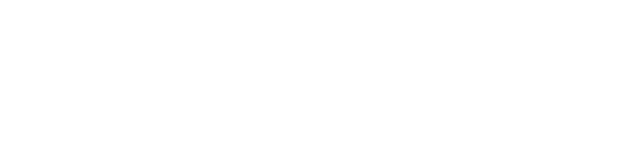
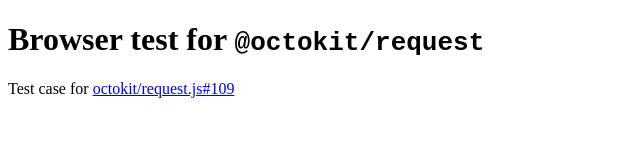
Before and after one commit to gr2m/octokit-request-browser-test, a plain HTML site: page index.html in a window 1280 px wide. Shown: the whole page, without its empty margins (0-640 px from the left). Drawn offline with Linux system fonts and the light colour scheme.

Commit message:
add link to demo page

```diff
--- a/index.html
+++ b/index.html
@@ -5,6 +5,13 @@
     <title>@octokit/request test</title>
   </head>
   <body>
+    <h1>Browser test for <code>@octokit/request</code></h1>
+    <p>
+      Test case for
+      <a href="https://github.com/octokit/request.js/issues/109"
+        >octokit/request.js#109</a
+      >
+    </p>
     <script type="module">
       import { request } from "https://cdn.pika.dev/@octokit/request";
 
```
